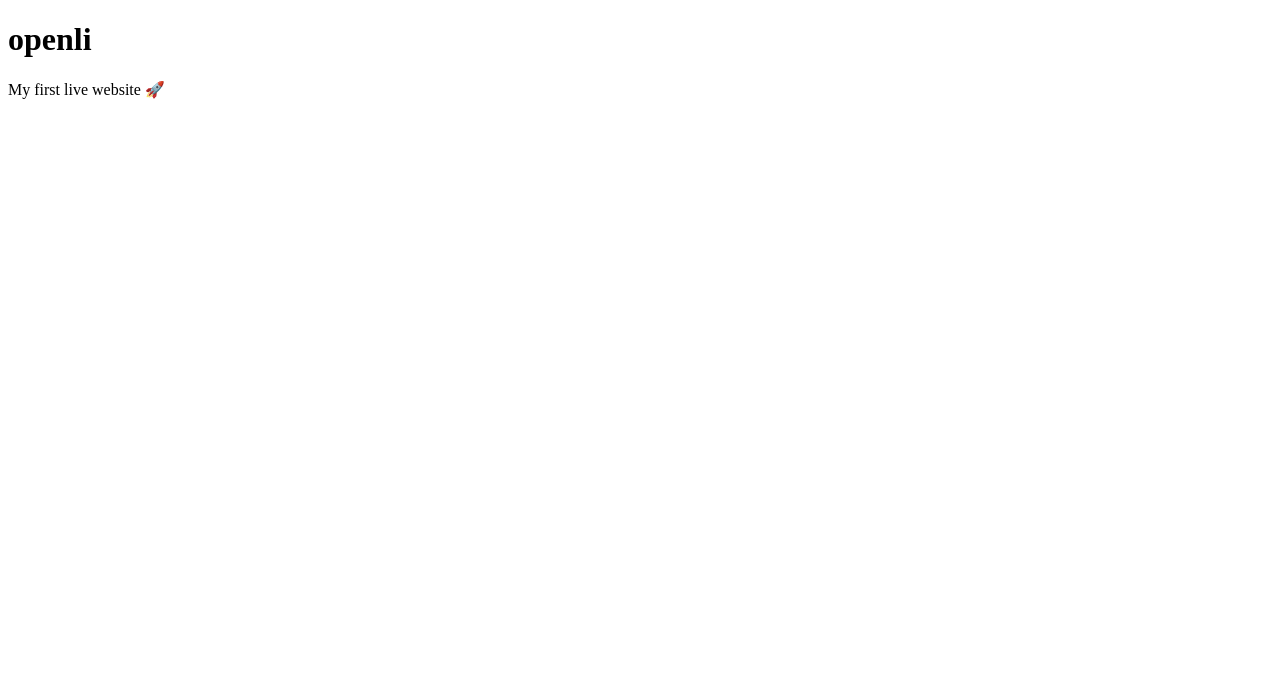
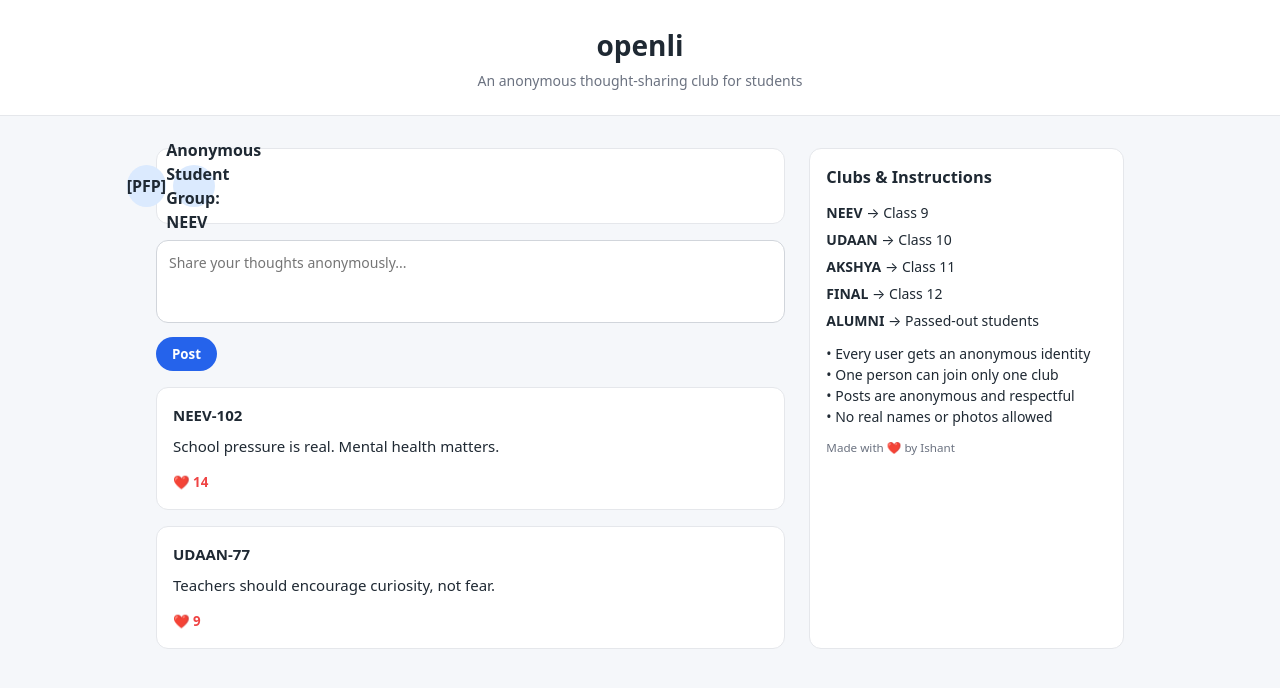
Before and after one commit to ishant-dev9/openli, a plain HTML site: page index.html in a window 1280 px wide. Drawn offline with Linux system fonts and the light colour scheme.

Commit message:
Fix CSS linking and update layout

```diff
--- a/css/style.css
+++ b/css/style.css
@@ -0,0 +1,161 @@
+/* Reset & Base */
+* {
+    margin: 0;
+    padding: 0;
+    box-sizing: border-box;
+    font-family: system-ui, -apple-system, BlinkMacSystemFont, "Segoe UI", sans-serif;
+}
+
+body {
+    background: #f5f7fa;
+    color: #1f2933;
+    line-height: 1.5;
+}
+
+/* Header */
+header {
+    text-align: center;
+    padding: 24px;
+    background: #ffffff;
+    border-bottom: 1px solid #e5e7eb;
+}
+
+header h1 {
+    font-size: 28px;
+    font-weight: 700;
+}
+
+header p {
+    color: #6b7280;
+    font-size: 14px;
+    margin-top: 4px;
+}
+
+/* Main Layout */
+body > div {
+    display: grid;
+    grid-template-columns: 2fr 1fr;
+    gap: 24px;
+    max-width: 1000px;
+    margin: 32px auto;
+    padding: 0 16px;
+}
+
+/* Feed Area */
+main {
+    display: flex;
+    flex-direction: column;
+    gap: 16px;
+}
+
+/* User Identity */
+main section:first-child {
+    display: flex;
+    align-items: center;
+    gap: 12px;
+    background: #ffffff;
+    padding: 16px;
+    border-radius: 12px;
+    border: 1px solid #e5e7eb;
+}
+
+main section:first-child div:first-child {
+    width: 42px;
+    height: 42px;
+    border-radius: 50%;
+    background: #dbeafe;
+    display: flex;
+    align-items: center;
+    justify-content: center;
+    font-weight: 600;
+}
+
+/* Create Post */
+textarea {
+    width: 100%;
+    border-radius: 12px;
+    border: 1px solid #d1d5db;
+    padding: 12px;
+    resize: none;
+    font-size: 14px;
+}
+
+button {
+    align-self: flex-end;
+    margin-top: 8px;
+    padding: 8px 16px;
+    border-radius: 999px;
+    border: none;
+    background: #2563eb;
+    color: white;
+    font-weight: 600;
+    cursor: pointer;
+}
+
+button:hover {
+    background: #1d4ed8;
+}
+
+/* Post Card */
+article {
+    background: #ffffff;
+    padding: 16px;
+    border-radius: 12px;
+    border: 1px solid #e5e7eb;
+}
+
+article header {
+    background: none;
+    border: none;
+    padding: 0;
+    margin-bottom: 8px;
+    display: flex;
+    gap: 6px;
+    align-items: center;
+}
+
+article p {
+    font-size: 15px;
+    margin-bottom: 8px;
+}
+
+article button {
+    background: none;
+    color: #ef4444;
+    padding: 0;
+}
+
+/* Sidebar */
+aside {
+    background: #ffffff;
+    padding: 16px;
+    border-radius: 12px;
+    border: 1px solid #e5e7eb;
+    font-size: 14px;
+}
+
+aside h3 {
+    margin-bottom: 12px;
+}
+
+aside ul {
+    list-style: none;
+    margin-bottom: 12px;
+}
+
+aside li {
+    margin-bottom: 6px;
+}
+
+aside small {
+    display: block;
+    margin-top: 12px;
+    color: #6b7280;
+}
+
+/* Responsive */
+@media (max-width: 768px) {
+    body > div {
+        grid-template-columns: 1fr;
+    }
+}
--- a/index.html
+++ b/index.html
@@ -2,14 +2,84 @@
 <html lang="en">
 
 <head>
-    <meta charset="UTF-8">
-    <meta name="viewport" content="width=device-width, initial-scale=1.0">
-    <title>Document</title>
+    <meta charset="UTF-8" />
+    <meta name="viewport" content="width=device-width, initial-scale=1.0" />
+    <title>openli — school thought club</title>
+    <link rel="stylesheet" href="css/style.css">
+
+
 </head>
 
 <body>
-    <h1>openli</h1>
-    <p>My first live website 🚀</p>
+
+    <!-- Top Header -->
+    <header>
+        <h1>openli</h1>
+        <p>An anonymous thought-sharing club for students</p>
+    </header>
+
+    <!-- Main Layout -->
+    <div>
+
+        <!-- Left: Feed Area -->
+        <main>
+
+            <!-- User Identity (Anonymous) -->
+            <section>
+                <div>
+                    <div>[PFP]</div>
+                    <div>
+                        <strong>Anonymous Student</strong>
+                        <p>Group: NEEV</p>
+                    </div>
+                </div>
+            </section>
+
+            <!-- Create Post -->
+            <section>
+                <textarea placeholder="Share your thoughts anonymously..." maxlength="280" rows="3"></textarea>
+                <button>Post</button>
+            </section>
+
+            <!-- Posts -->
+            <article>
+                <p><strong>NEEV-102</strong></p>
+                <p>School pressure is real. Mental health matters.</p>
+                <button>❤️ 14</button>
+            </article>
+
+            <article>
+                <p><strong>UDAAN-77</strong></p>
+                <p>Teachers should encourage curiosity, not fear.</p>
+                <button>❤️ 9</button>
+            </article>
+
+        </main>
+
+        <!-- Right: Instructions Sidebar -->
+        <aside>
+            <h3>Clubs & Instructions</h3>
+
+            <ul>
+                <li><strong>NEEV</strong> → Class 9</li>
+                <li><strong>UDAAN</strong> → Class 10</li>
+                <li><strong>AKSHYA</strong> → Class 11</li>
+                <li><strong>FINAL</strong> → Class 12</li>
+                <li><strong>ALUMNI</strong> → Passed-out students</li>
+            </ul>
+
+            <p>
+                • Every user gets an anonymous identity<br>
+                • One person can join only one club<br>
+                • Posts are anonymous and respectful<br>
+                • No real names or photos allowed
+            </p>
+
+            <small>Made with ❤️ by Ishant</small>
+        </aside>
+
+    </div>
+
 </body>
 
 </html>
```
